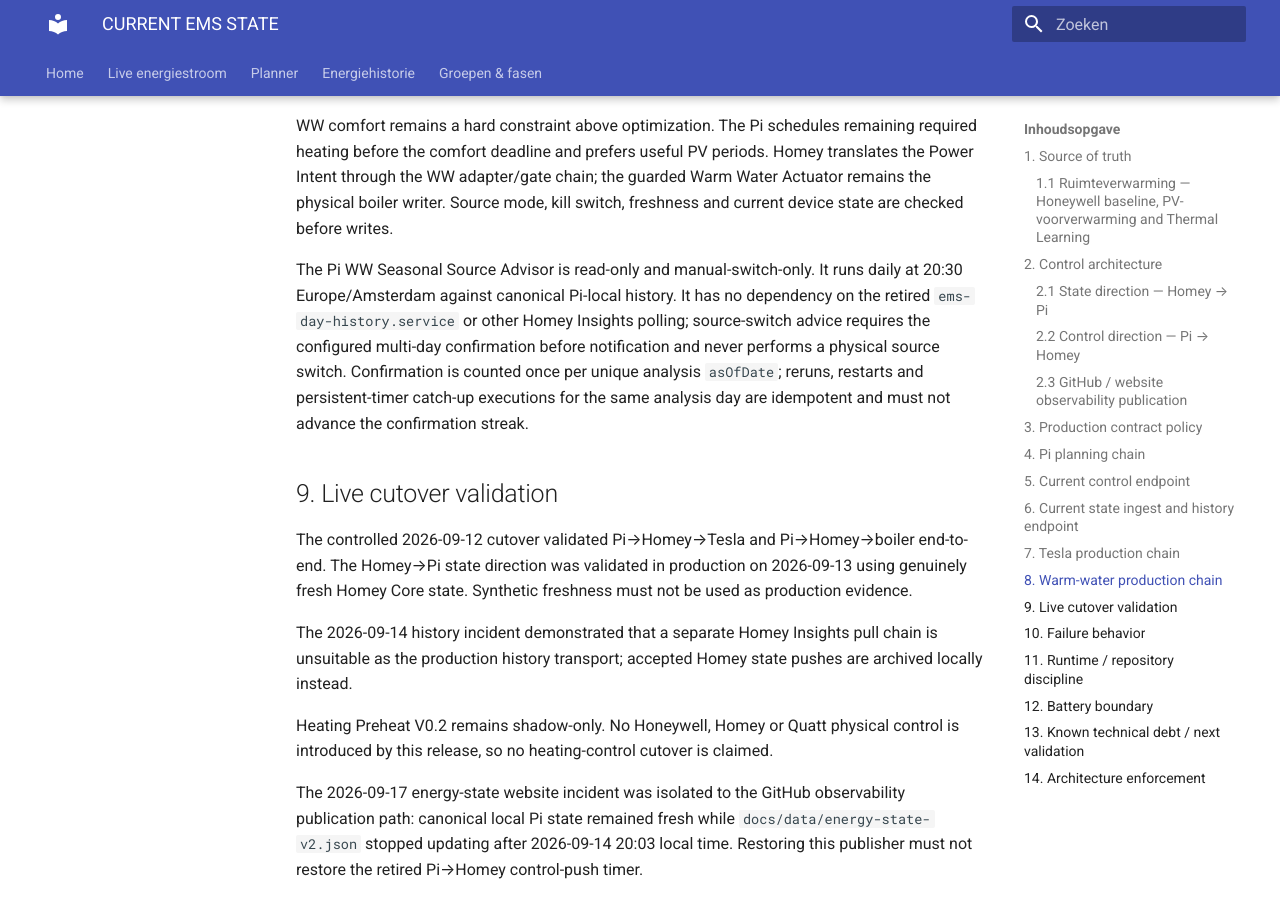
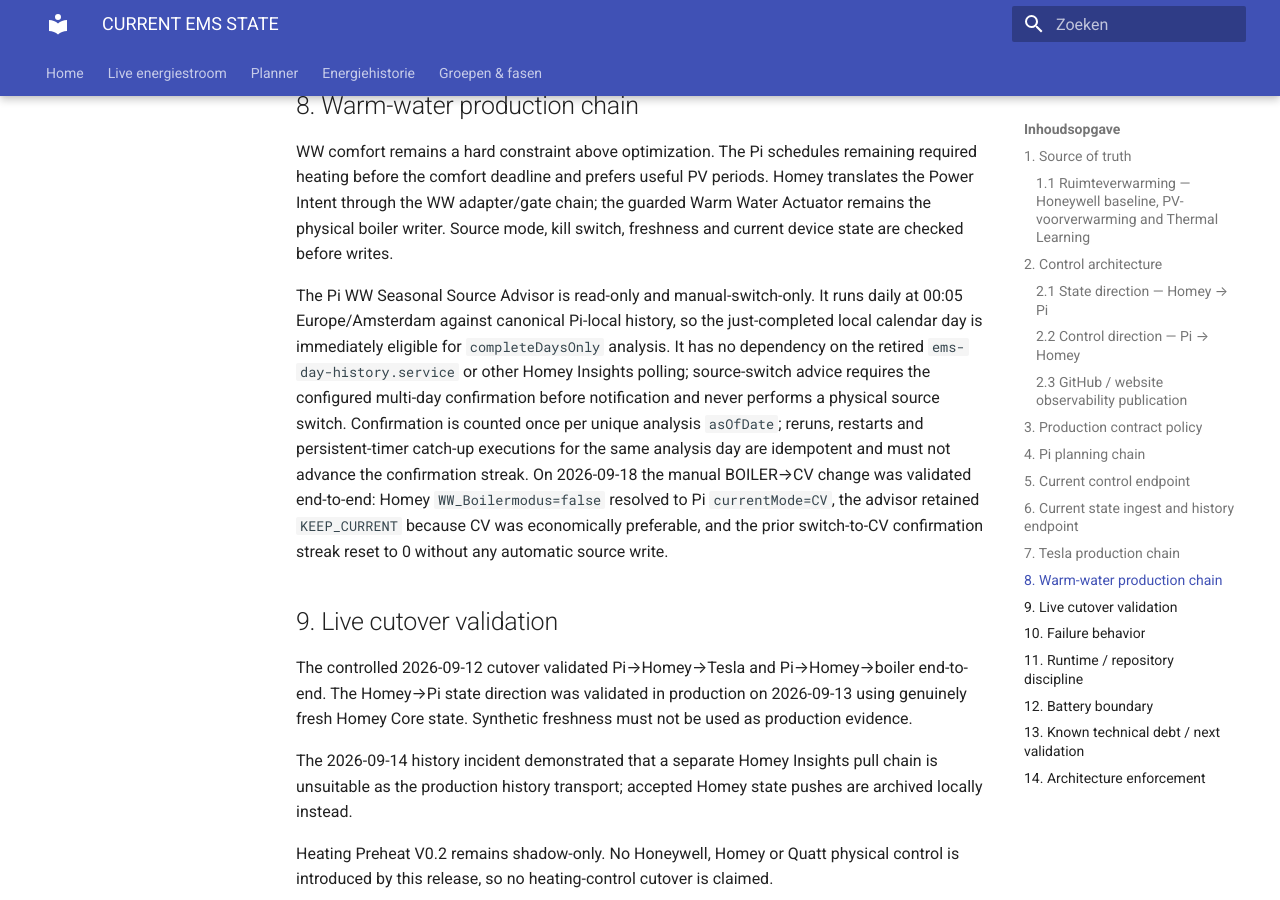
Before and after one commit to OnsKasteeltje/homey-energy-manual, an MkDocs documentation site: the page built from docs/architecture/CURRENT-EMS-STATE.md, in a window 1280 px wide and 900 px high, scrolled down 6036 px. Built offline with MkDocs 1.6.1 and Material for MkDocs 9.7.7, drawn with Linux system fonts in a browser that asks for light colours; some of the changed text lies outside the part shown.

Commit message:
fix: align WW seasonal advisor cadence to 00:05

```diff
--- a/docs/architecture/CURRENT-EMS-STATE.md
+++ b/docs/architecture/CURRENT-EMS-STATE.md
@@ -4,8 +4,8 @@
 >
 > This file describes the intended current operational architecture and logic. Architecture-sensitive runtime, planner, systemd, contract-policy and Homey/Pi responsibility changes must update this document in the same release range.
 
-**Status date:** 2026-09-17
-**Verified against:** GitHub `main`, current Pi control architecture, 2026-09-13 Homey/Pi production validation, 2026-09-14 history-chain incident analysis, 2026-09-15 Honeywell read-only recovery/validation and Heating Preheat V0.2 shadow consolidation, and 2026-09-17 energy-state website publication recovery
+**Status date:** 2026-09-18
+**Verified against:** GitHub `main`, current Pi control architecture, 2026-09-13 Homey/Pi production validation, 2026-09-14 history-chain incident analysis, 2026-09-15 Honeywell read-only recovery/validation and Heating Preheat V0.2 shadow consolidation, 2026-09-17 energy-state website publication recovery, and 2026-09-18 WW BOILER→CV manual-source validation / seasonal-advisor cadence alignment
 **Repository:** `OnsKasteeltje/homey-energy-manual`
 **Primary runtime host:** Raspberry Pi `ems-pi`
 
@@ -150,7 +150,7 @@
 
 WW comfort remains a hard constraint above optimization. The Pi schedules remaining required heating before the comfort deadline and prefers useful PV periods. Homey translates the Power Intent through the WW adapter/gate chain; the guarded Warm Water Actuator remains the physical boiler writer. Source mode, kill switch, freshness and current device state are checked before writes.
 
-The Pi WW Seasonal Source Advisor is read-only and manual-switch-only. It runs daily at 20:30 Europe/Amsterdam against canonical Pi-local history. It has no dependency on the retired `ems-day-history.service` or other Homey Insights polling; source-switch advice requires the configured multi-day confirmation before notification and never performs a physical source switch. Confirmation is counted once per unique analysis `asOfDate`; reruns, restarts and persistent-timer catch-up executions for the same analysis day are idempotent and must not advance the confirmation streak.
+The Pi WW Seasonal Source Advisor is read-only and manual-switch-only. It runs daily at 00:05 Europe/Amsterdam against canonical Pi-local history, so the just-completed local calendar day is immediately eligible for `completeDaysOnly` analysis. It has no dependency on the retired `ems-day-history.service` or other Homey Insights polling; source-switch advice requires the configured multi-day confirmation before notification and never performs a physical source switch. Confirmation is counted once per unique analysis `asOfDate`; reruns, restarts and persistent-timer catch-up executions for the same analysis day are idempotent and must not advance the confirmation streak. On 2026-09-18 the manual BOILER→CV change was validated end-to-end: Homey `WW_Boilermodus=false` resolved to Pi `currentMode=CV`, the advisor retained `KEEP_CURRENT` because CV was economically preferable, and the prior switch-to-CV confirmation streak reset to 0 without any automatic source write.
 
 ## 9. Live cutover validation
 
```
Also changed, not shown: docs/ww-seasonal-source-advisor-pi-v0.4.md (+3 -1 lines), 2 other files.
